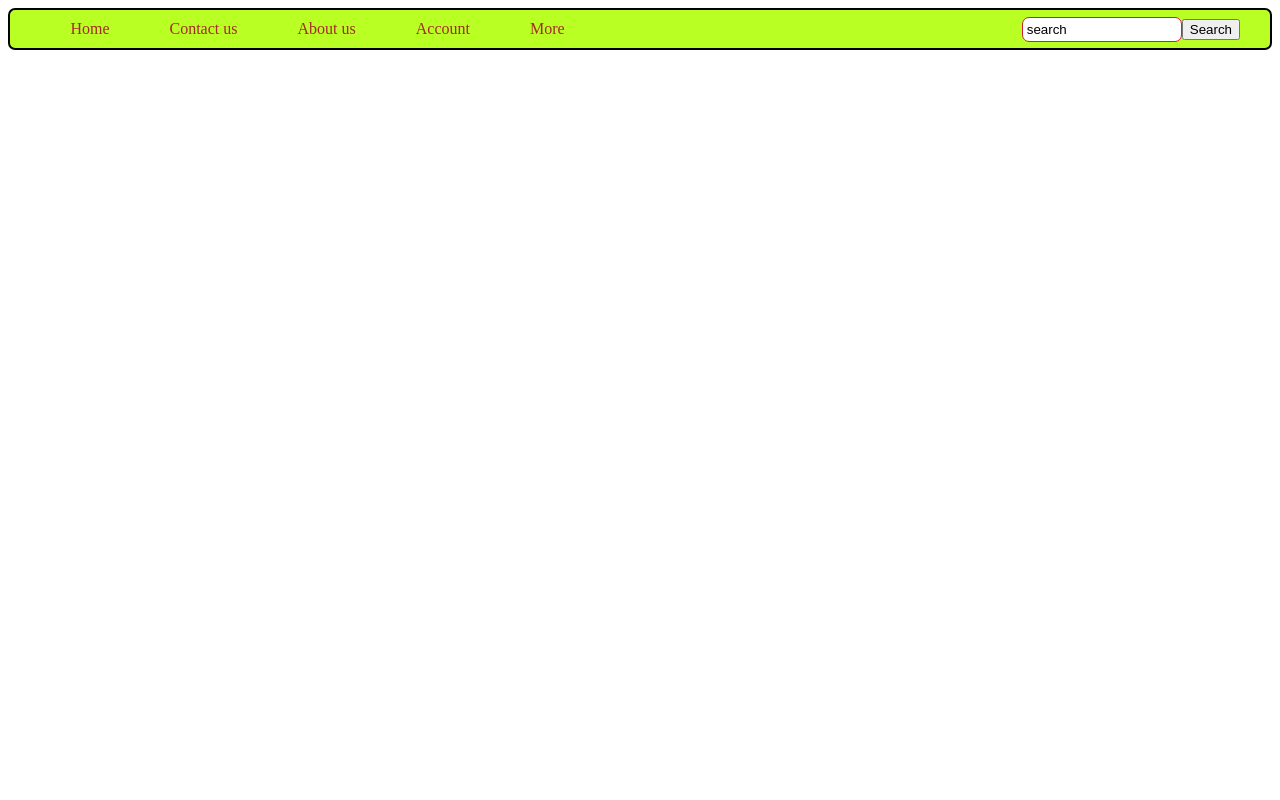
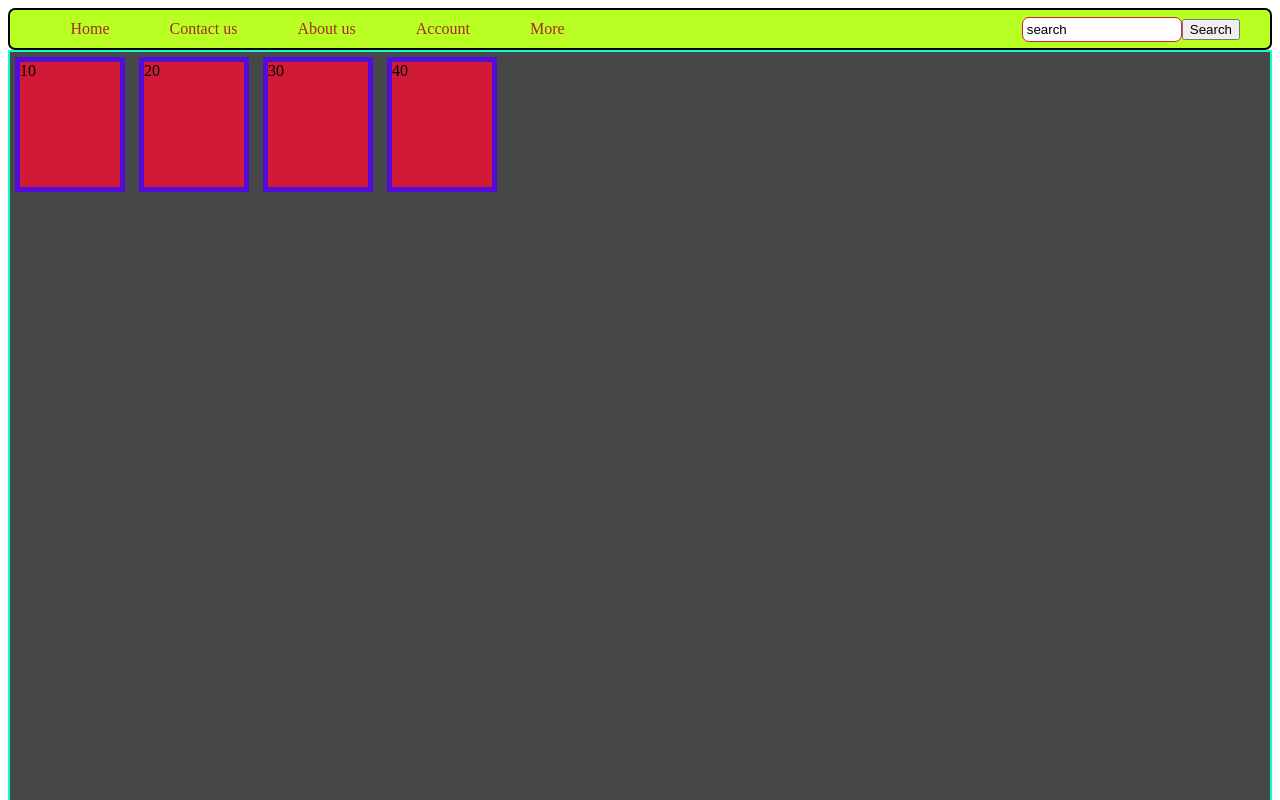
Before and after one commit to bijeshwor2058/Nav-bar-, a plain HTML site: page index.html in a window 1280 px wide. Shown: the top 800 px of the page. Drawn offline with Linux system fonts and the light colour scheme.

Commit message:
position property done

```diff
--- a/index.html
+++ b/index.html
@@ -20,5 +20,11 @@
       <button class="btn-sm">Search</button>
      </div>
   </nav>
+  <div id="container-box">
+    <div class="box" id="box1">10</div>
+    <div class="box" id="box2">20</div>
+    <div class="box" id="box3">30</div>
+    <div class="box" id="box4">40</div>
+  </div>
 </body>
 </html>
--- a/style.css
+++ b/style.css
@@ -40,3 +40,23 @@ input{
   padding: 4px 4px;
   width: 150px;
 }
+
+#container-box{
+  background-color: #1f2120d2;
+  border: 2px solid rgb(14, 255, 199);
+  height: 5550px;
+
+}
+.box{
+  display: inline-block;
+  background-color: #f01233d2;
+  border: 5px solid rgb(82, 13, 221);
+  height: 125px;
+  width: 100px;
+  margin: 5px;
+
+}
+#box3{
+  position: sticky;
+  top: 5px;
+}
```
